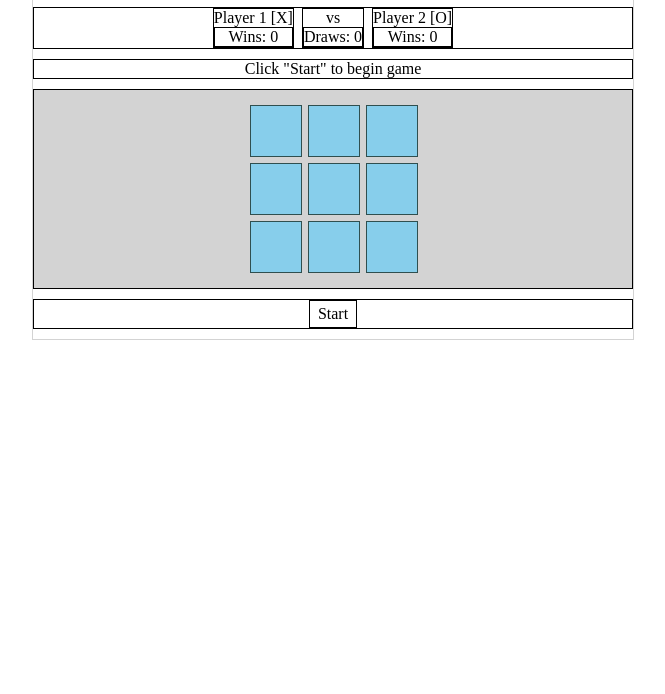
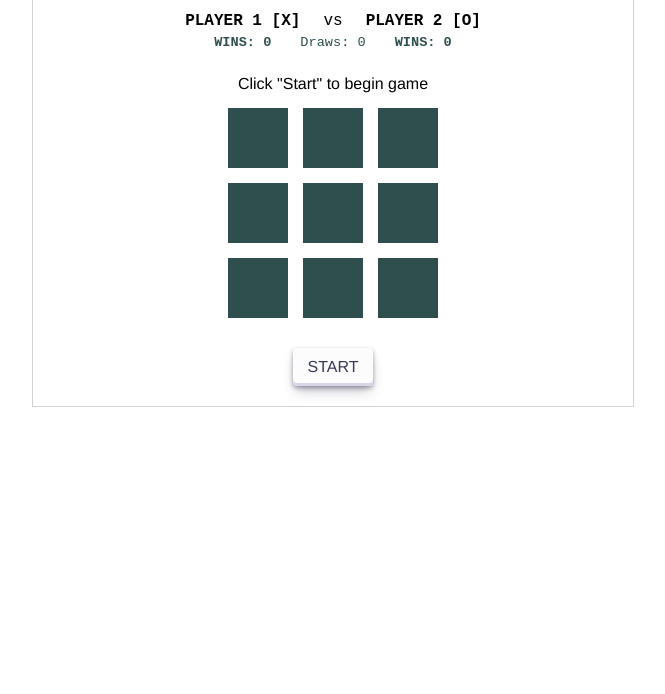
Before and after one commit to anshs/tictactoe, a plain HTML site: page tictactoe.html in a window 1280 px wide. Shown: the part 106-800 px from the top of the page, without its empty margins (307-972 px from the left). Drawn offline with Linux system fonts and the light colour scheme.

Commit message:
game v1 with full styling

```diff
--- a/tictactoe.html
+++ b/tictactoe.html
@@ -11,7 +11,7 @@
   <div id = "game-container">
     <div id = "game-title"><h1>Tic-Tac-Toe</h1></div>
     <div id = "player-details">
-      <div>
+      <div id="player1name">
         Player 1 [X]
         <div id="player1">Wins: 0</div>
       </div>
@@ -19,22 +19,22 @@
         vs
         <div id="game-draws">Draws: 0</div>
       </div>
-      <div>
+      <div id="player2name">
         Player 2 [O]
         <div id="player2">Wins: 0</div>
       </div>
     </div>
     <div id="turn-info">Click "Start" to begin game</div>
     <div class="game-grid">
-      <div class="grid-item" id="00" onclick="game.getInput(this.id)"></div>
-      <div class="grid-item" id="01" onclick="game.getInput(this.id)"></div>
-      <div class="grid-item" id="02" onclick="game.getInput(this.id)"></div>
-      <div class="grid-item" id="10" onclick="game.getInput(this.id)"></div>
-      <div class="grid-item" id="11" onclick="game.getInput(this.id)"></div>
-      <div class="grid-item" id="12" onclick="game.getInput(this.id)"></div>
-      <div class="grid-item" id="20" onclick="game.getInput(this.id)"></div>
-      <div class="grid-item" id="21" onclick="game.getInput(this.id)"></div>
-      <div class="grid-item" id="22" onclick="game.getInput(this.id)"></div>
+      <div class="grid-item empty" id="00" onclick="game.getInput(this.id)"></div>
+      <div class="grid-item empty"" id="01" onclick="game.getInput(this.id)"></div>
+      <div class="grid-item empty"" id="02" onclick="game.getInput(this.id)"></div>
+      <div class="grid-item empty"" id="10" onclick="game.getInput(this.id)"></div>
+      <div class="grid-item empty"" id="11" onclick="game.getInput(this.id)"></div>
+      <div class="grid-item empty"" id="12" onclick="game.getInput(this.id)"></div>
+      <div class="grid-item empty"" id="20" onclick="game.getInput(this.id)"></div>
+      <div class="grid-item empty"" id="21" onclick="game.getInput(this.id)"></div>
+      <div class="grid-item empty"" id="22" onclick="game.getInput(this.id)"></div>
     </div>
     <div id="game-controls">
       <div id="start-button" onclick="game.reset()">Start</div>
--- a/ttt.css
+++ b/ttt.css
@@ -1,49 +1,91 @@
-div {
-    border: 1px solid black; /* Applies to all div elements */
-}
 
 div#game-container {
-    width: 600px; /* Set width to 600 pixels */
-    margin: 10px auto; /* Center the div horizontally */
+    width: clamp(300px, 50%, 600px) ;
+    margin: 0px auto; /* Center the div horizontally */
     border: 1px solid lightgrey; /* 1px light grey border */
+    font: 100% Helvetica, Verdana, Arial, sans-serif;
+    padding:0;
 }
-
-div#game-container > div{
-    margin: 10px auto;
+div#game-title {
+    font-family: 'Trebuchet MS', Helvetica, Verdana, Arial, sans-serif;
+    text-align: center;
+    background-color:darkslategray;
+    color: white;
+    padding: 25px;
 }
-
+div#game-title h1{
+    padding:0; margin:0;
+}
 div#player-details{
     display: flex;
     flex: 1 1 auto;
     align-items: center;
     justify-content: center;
-    gap: 8px;
     text-align: center;
+    font-family:'Courier New', Courier, monospace;
+    padding: 20px 0;
 }
+
+div#player1name, div#player2name{
+    text-transform: uppercase;
+    font-weight:bold;
+}
+#player1, #player2, #game-draws{
+    margin-top: 5px;
+    font-size: 85%;
+    color:darkslategray;
+}
+
 div#turn-info{
     text-align: center;
+    margin: 5px auto;
 }
 
 div.game-grid{
+    width: 100%;
+    margin: auto;
     display: grid;
-    padding: 16px;
-    background: lightgrey;
-    align-items: center;
+    grid-template-columns: repeat(3, 60px);
+    grid-template-rows: repeat(3, 60px);
+    grid-gap: 15px; /* Adjust the gap between grid items as needed */
     justify-content: center;
-    grid-template-columns: 50px 50px 50px;
-    grid-template-rows: 50px 50px 50px;
-    gap: 8px;
+    padding: 10px 0;
 }
 .grid-item {
-    width: 50px;
-    height: 50px;
-    border: 1px solid darkslategray;
-    background: skyblue;
+    display: flex;
+    align-items: center;
+    width: 100%;
+    background-color:darkslategray;
+    color: white;
+    justify-content: center;
+    font-size: 36px;
+    font-weight: bold;
+    cursor: pointer;
+    transition: background-color 0.3s, box-shadow 0.3s; /* Smooth transition effect */
   }
+
+.grid-item.empty:hover {
+    background-color: #5aa5e7; /* Lighter background color on hover */
+    box-shadow: 0 0 10px rgba(0, 0, 0, 0.3); /* Slight box shadow on hover */
+}
+
 div#game-controls{
     text-align: center;
+    margin: 10px 0;
 }
 div#start-button{
     display: inline-block;
-    padding: 4px 8px;
+    padding: 10px 15px;
+    background-color:  #FCFCFD;
+    border-radius: 4px;
+    box-shadow: rgba(45, 35, 66, 0.4) 0 2px 4px,rgba(45, 35, 66, 0.3) 0 7px 13px -3px,#D6D6E7 0 -3px 0 inset;
+    color: #36395A;
+    cursor: pointer;
+    text-transform: uppercase;
+    transition: box-shadow .15s,transform .15s;
+    margin: 10px 0;
 }
+div#start-button:hover{
+    box-shadow: rgba(45, 35, 66, 0.4) 0 4px 8px, rgba(45, 35, 66, 0.3) 0 7px 13px -3px, #D6D6E7 0 -3px 0 inset;
+    transform: translateY(-2px);
+}
--- a/ttt.js
+++ b/ttt.js
@@ -26,9 +26,17 @@ const gameBoard = {
     ],
     turnInfo: document.getElementById("turn-info"),
     updateGameboard: function (){
+        let e=null;
         for (i=0;i<3;i++){
             for (j=0;j<3;j++){
+                e=document.getElementById(i+''+j);
                 document.getElementById(i+''+j).innerHTML = this.board[i][j] || '';
+                if (this.board[i][j]==null) {
+                    document.getElementById(i+''+j).classList.add('empty');
+                }
+                else {
+                    document.getElementById(i+''+j).classList.remove('empty');
+                }
             }
         }
     }
```
